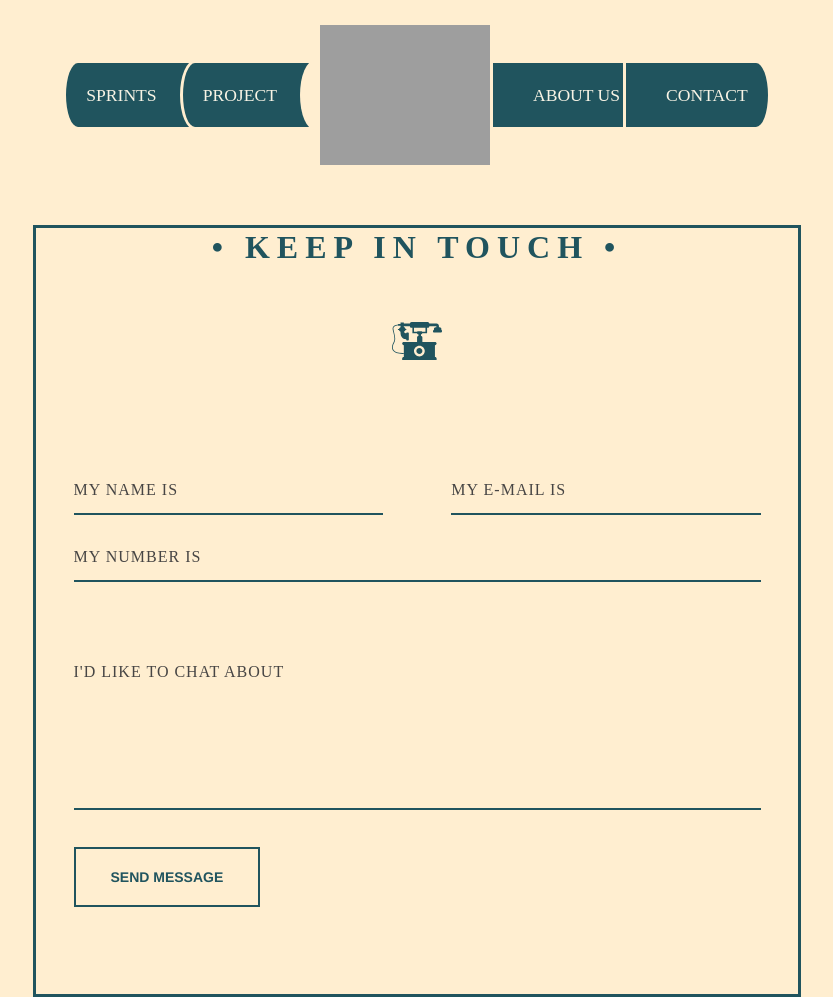
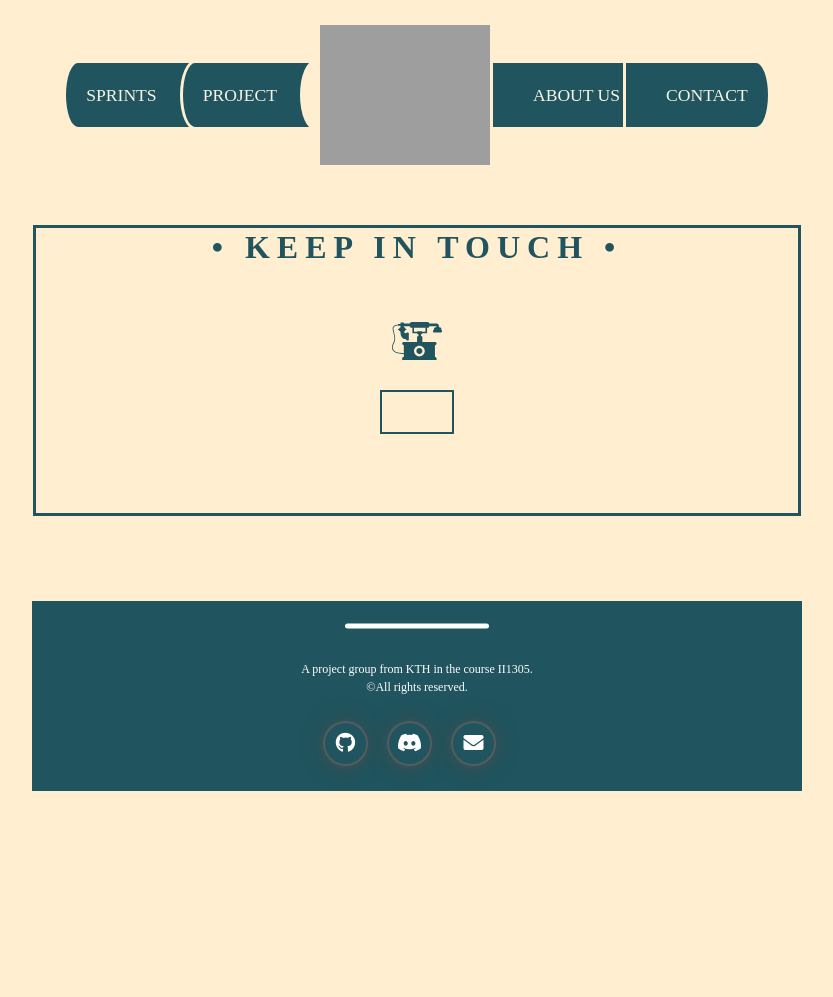
Before and after one commit to Chair-Jordan/Chair-jordan.github.io, a plain HTML site: page contactus.html in a window 1280 px wide. Shown: the top 997 px of the page, without its empty margins (223-1056 px from the left). After the commit the page ends 841 px from the top, so only its background shows below. Drawn offline with nearby package versions, Linux system fonts and the light colour scheme; grey boxes are pictures that could not be loaded.

Commit message:
Update contactus.html

```diff
--- a/contactus.html
+++ b/contactus.html
@@ -57,31 +57,13 @@
           <path d="M70.865,101.78c0,4.774,3.886,8.657,8.66,8.657c4.774,0,8.657-3.883,8.657-8.657c0-4.773-3.883-8.656-8.657-8.656    C74.751,93.124,70.865,97.006,70.865,101.78z"></path>
         </svg>
       </div>
-      <form action="contact-form-processphp" method="post" id="contact_form">
-        <div class="name">
-          <label for="name"></label>
-          <input type="text" placeholder="My name is" name="name" id="name_input" required>
+     <br>
+      <center>
+        <div class="submit">
+          <a href="https://formsubmit.co/el/monego%22%3E<input type="submit" value="send a message" id="form_button" /></a>
         </div>
-        <div class="email">
-          <label for="email"></label>
-          <input type="email" placeholder="My e-mail is" name="email" id="email_input" required>
-        </div>
-        <div class="telephone">
-          <label for="name"></label>
-          <input type="text" placeholder="My number is" name="telephone" id="telephone_input" required>
-        </div>
-        <div class="subject">
-          <label for="subject"></label>
-
-        </div>
-        <div class="message">
-          <label for="message"></label>
-          <textarea name="message" placeholder="I'd like to chat about" id="message_input" cols="30" rows="5" required></textarea>
-        </div>
-        <div class="submit">
-          <a href="mailto: Chairjodan2022@gmail.com"><input type="submit" value="Send Message" id="form_button" /></a>
-        </div>
-      </form><!-- // End form -->
+      </center>
+      <br><br><br>
     </div><!-- // End #container -->
 
   </body>
@@ -97,8 +79,8 @@
         <ul class="social__media">
           <li><a href="https://chair-jordan.github.io/"><i class="fab fa-github" aria-hidden="true"></i></a></li>
           <li><a href="https://discord.gg/gan9cURs"><i class="fab fa-discord" aria-hidden="true"></i></a></li>
-          <li><a href="mailto: Chairjodan2022@gmail.com"><i class="fa fa-envelope" aria-hidden="true"></i></a></li>
-          <!-- Whalegroup183_-->
+          <li><a href="mailto: chairjodan2022@gmail.com"><i class="fa fa-envelope" aria-hidden="true"></i></a></li>
+
         </ul>
       </div>
     </div>
```
